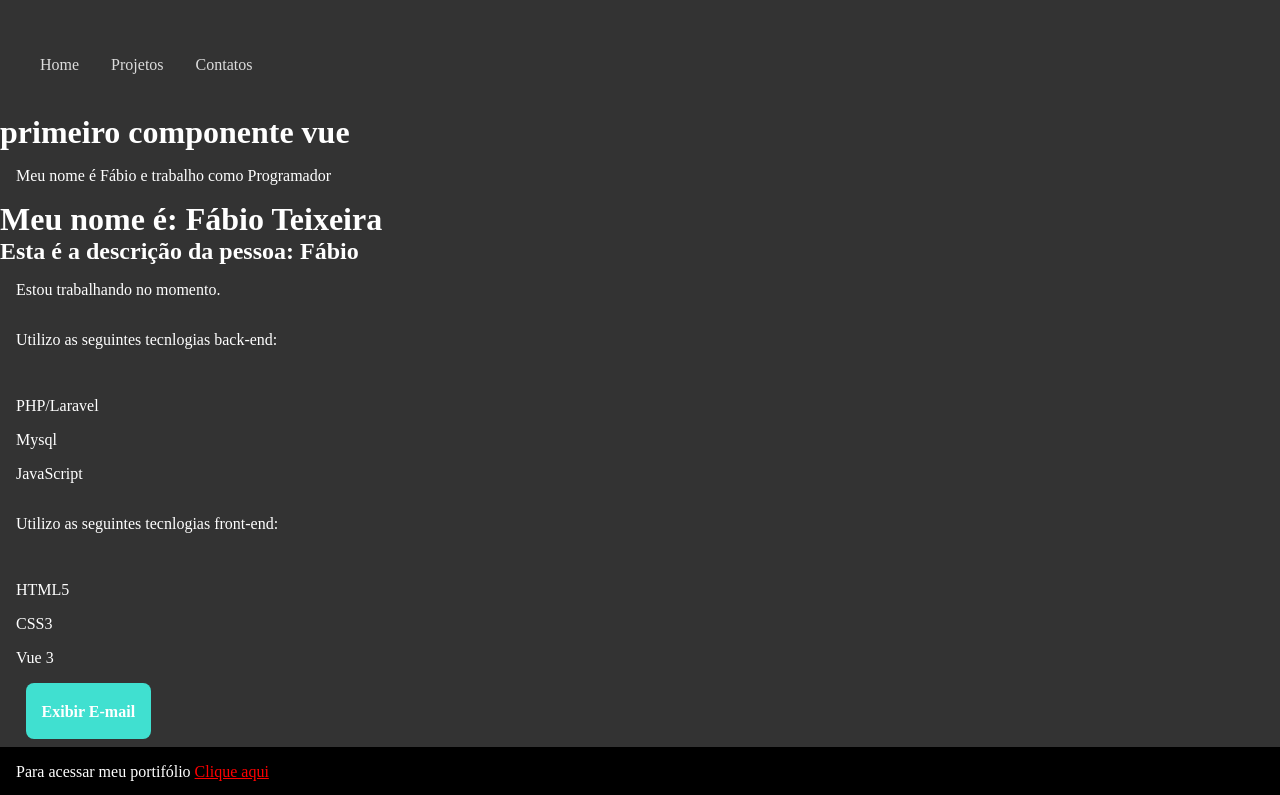
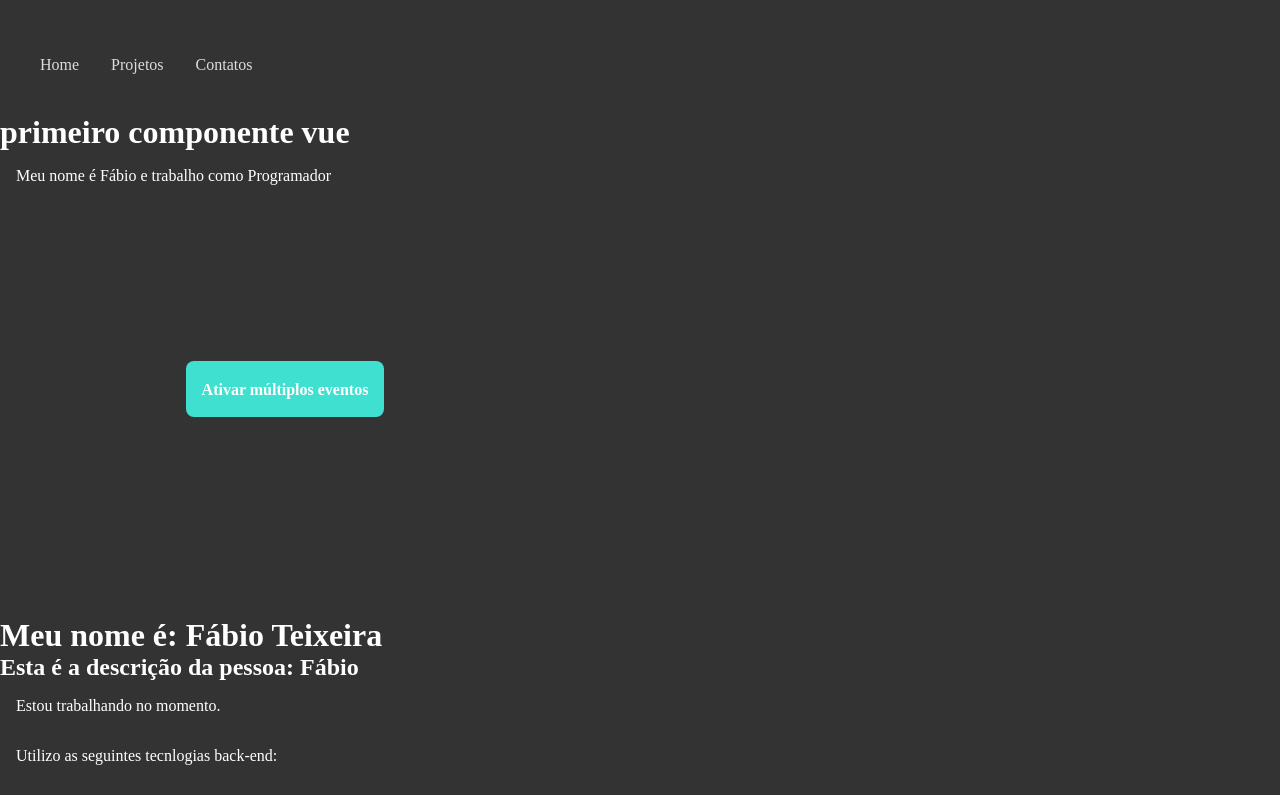
Before and after one commit to fabiotmourao/2_projeto_vue, a Vue app: page / in a window 1280 px wide. Shown: the top 795 px of the page. Built offline with nearby package versions, Linux system fonts and the light colour scheme.

Commit message:
novas funcionalidade

```diff
--- a/src/components/FirstComponent.vue
+++ b/src/components/FirstComponent.vue
@@ -2,12 +2,17 @@
   <div>
     <h1>primeiro componente vue</h1>
     <p>Meu nome é {{ name }} e trabalho como {{ professional }}</p>
+    <MultiplosEventos />
   </div>
 </template>
 
 <script>
+import MultiplosEventos from './MultiplosEventos.vue';
 export default {
   name: "FirstComponent",
+  components: {
+    MultiplosEventos
+  },
   data() {
     return {
       name: "Fábio",
--- a/src/components/Form.vue
+++ b/src/components/Form.vue
@@ -1,11 +1,14 @@
 <template>
   <h2>Meu Formulário:</h2>
-  <form action="">
+  <form action="" @submit="enviarForm($event)">
     <div>
-        <InputText />
+           <input type="text" v-model="name">
+        <!-- <InputText /> -->
     </div>
     <div>
-        <InputText />
+           <input type="text" v-model="email">
+
+        <!-- <InputText /> -->
     </div>
     <div>
         <Submit />
@@ -19,9 +22,32 @@ import Submit from './form/Submit.vue';
 
 export default {
   name: "Form",
+  data() {
+    return{
+      name: "",
+      email: ""
+    }
+  },
   components: {
     InputText,
     Submit,
   },
+  methods: {
+    enviarForm(e){
+      e.preventDefault();
+
+      const name = this.name;
+      const email = this.email;
+      console.log("Formulario enviado!");
+      console.log("Meu nome é: " + name + " ");
+      console.log("E-mail de contato  é: " + email + " ");
+    }
+  }
 };
 </script>
+
+<style>
+  form {
+    margin-bottom: 25rem;
+  }
+</style>
--- /dev/null
+++ b/src/components/MultiplosEventos.vue
@@ -0,0 +1,35 @@
+<template>
+    <div>
+        <button @click="primeiro(primeiroTxt, $event), segundo(segundoTxt, $event), terceiro(terceiroTxt, $event)">Ativar múltiplos eventos</button>
+        <p> {{ multiplos_eventos }} </p>
+    </div>
+</template>
+
+<script>
+export default {
+    name: "MultiplosEventos",
+    data() {
+        return {
+            multiplos_eventos: "",
+            primeiroTxt: "primeiro evento sendo executado!",
+            segundoTxt: "segundo evento sendo executado!"
+        }
+    },
+    methods: {
+        primeiro(primeiro, e){
+            this.multiplos_eventos = primeiro;
+        },
+        segundo(segundoTxt, e){
+           setTimeout(() => this.multiplos_eventos = segundoTxt, 800);
+        },
+        terceiro(terceiroTxt, e){
+           setTimeout(() => this.multiplos_eventos = " ", 1500);
+        }
+    }
+}
+</script>
+<style scoped>
+    div {
+        margin: 10rem;
+    }
+</style>
```
